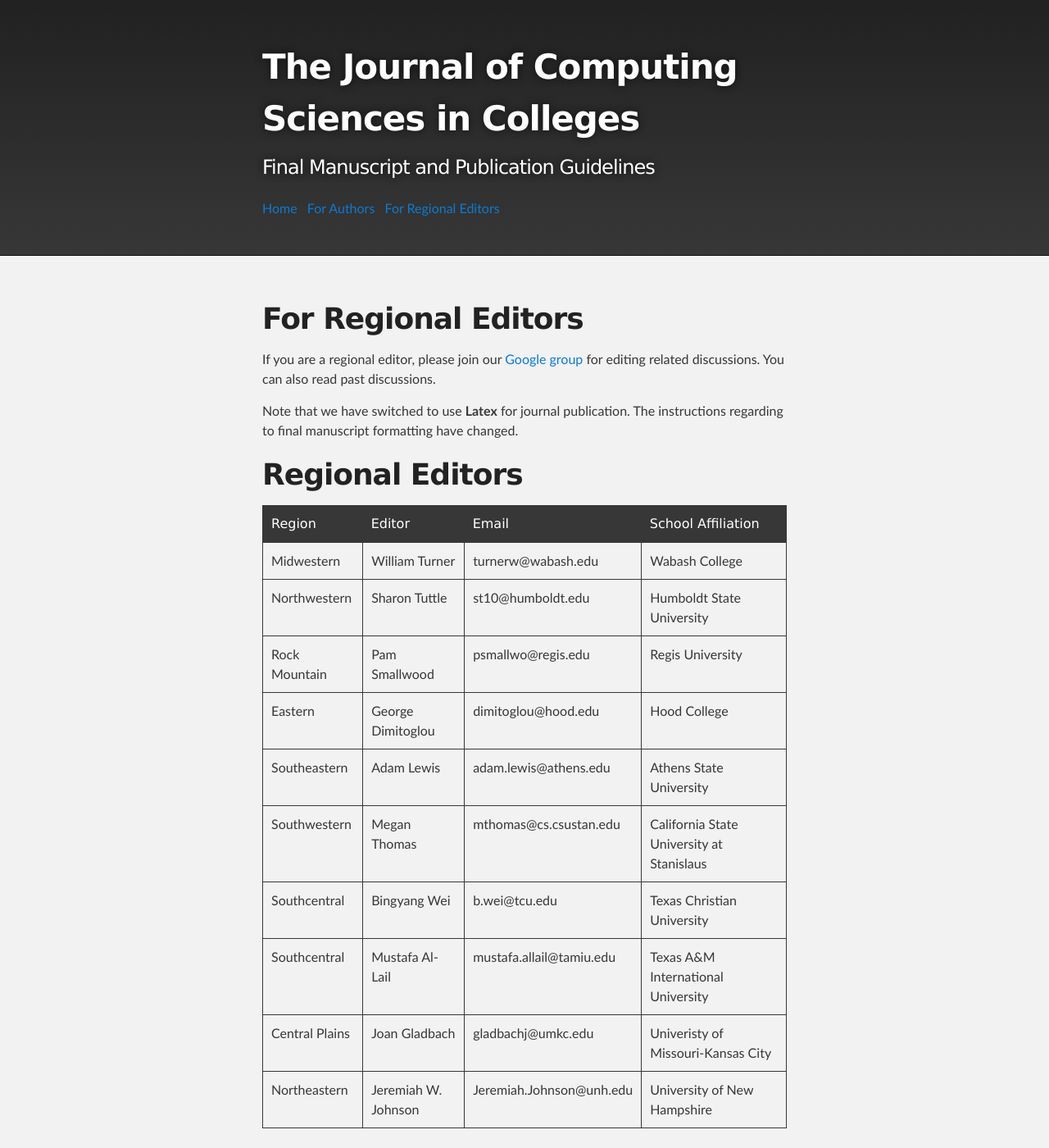
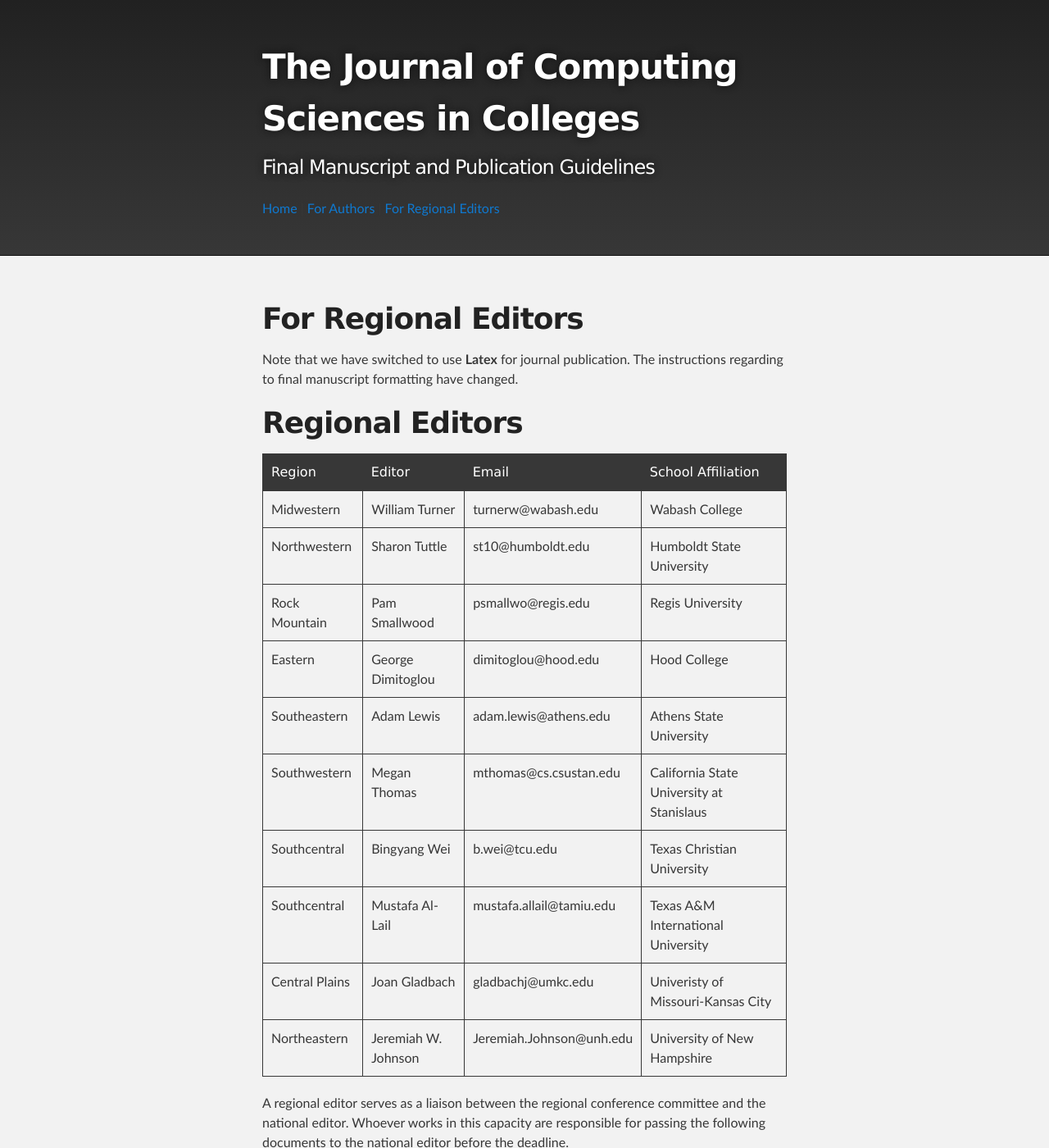
Before and after one commit to ccsc-journal/ccsc-editor, a Jekyll site: the page built from docs/editors.md, in a window 1280 px wide and 1400 px high. Shown: the whole window at 82% size. Built offline with Jekyll 4.4.1, drawn with Linux system fonts in a browser that asks for light colours; some of the changed text lies outside the part shown.

Commit message:
Update editors.md

```diff
--- a/docs/editors.md
+++ b/docs/editors.md
@@ -4,8 +4,6 @@ title: "Editors"
 group: navigation
 ---
 # For Regional Editors
-If you are a regional editor, please join our [Google group](https://groups.google.com/forum/#!forum/ccsc-editors) for editing related
-discussions. You can also read past discussions.
 
 Note that we have switched to use __Latex__ for journal publication.
 The instructions regarding to final manuscript formatting have changed.
```
Also changed, not shown: other parts of docs/editors.md (+2 -0 lines).
